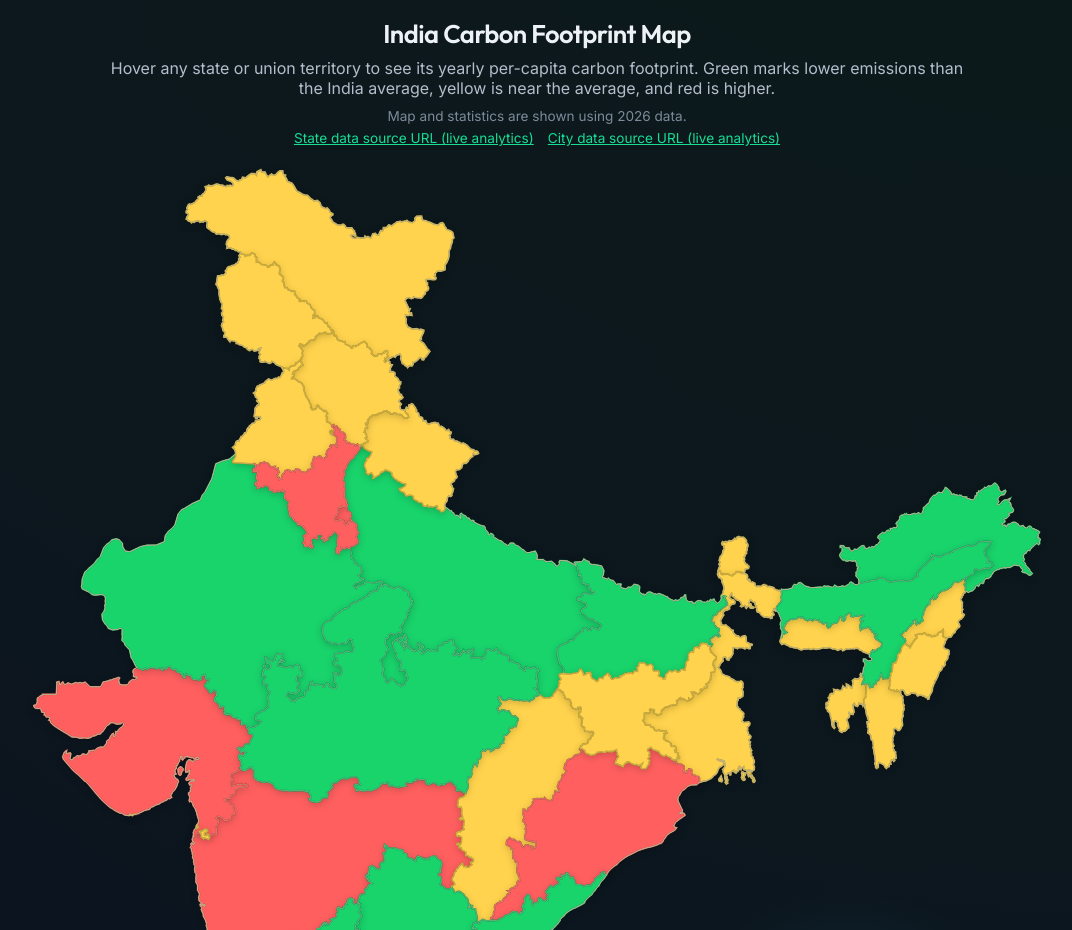
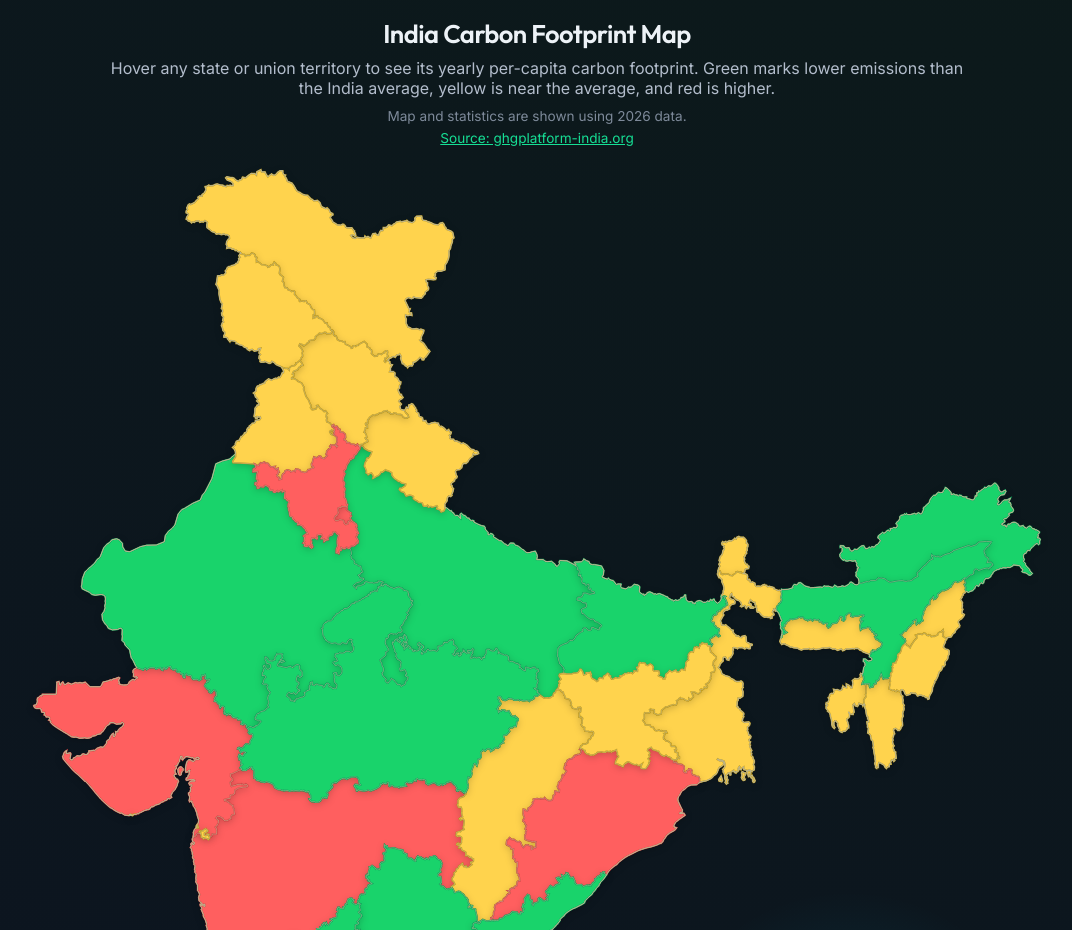
Before and after one commit to Ratul-Chatterjee/Eco-Swaraj, a React (Vite) app: page / in a window 1280 px wide. Shown: the part 1000-1930 px from the top of the page, without its empty margins (103-1175 px from the left). Built offline with nearby package versions, Linux system fonts and the light colour scheme; no server answers; the database is empty.

Commit message:
Landing page link change (polishing the landing page)

```diff
--- a/src/components/Common/IndiaCarbonMap.tsx
+++ b/src/components/Common/IndiaCarbonMap.tsx
@@ -7,10 +7,8 @@ import { ANALYTICS_DATASET_YEAR } from "../../data/indiaAnalyticsDataset";
 
 const FALLBACK_NATIONAL_AVERAGE = 1.8;
 const LANDING_MAP_DATA_YEAR = ANALYTICS_DATASET_YEAR;
-const CARBON_ANALYTICS_SOURCE_URL = "https://us-central1-eco-swaraj.cloudfunctions.net/getIndiaCarbonAnalytics";
 
-const STATE_DATA_SOURCE_URL = CARBON_ANALYTICS_SOURCE_URL;
-const CITY_DATA_SOURCE_URL = CARBON_ANALYTICS_SOURCE_URL;
+const MAP_SOURCE_URL = "https://ghgplatform-india.org";
 
 const REGION_CODE_TO_NAME: Record<string, string> = {
   "IN-AN": "Andaman and Nicobar Islands",
@@ -111,14 +109,9 @@ export const IndiaCarbonMap: React.FC = () => {
           </p>
           <div style={{ marginTop: 10, display: "flex", flexDirection: "column", gap: 6, alignItems: "center", color: "var(--text-muted)", fontSize: "0.85rem" }}>
             <div>Map and statistics are shown using {LANDING_MAP_DATA_YEAR} data.</div>
-            <div style={{ display: "flex", flexWrap: "wrap", gap: "14px", justifyContent: "center" }}>
-              <a href={STATE_DATA_SOURCE_URL} target="_blank" rel="noreferrer" style={{ color: "var(--color-primary)" }}>
-                State data source URL (live analytics)
-              </a>
-              <a href={CITY_DATA_SOURCE_URL} target="_blank" rel="noreferrer" style={{ color: "var(--color-primary)" }}>
-                City data source URL (live analytics)
-              </a>
-            </div>
+            <a href={MAP_SOURCE_URL} target="_blank" rel="noreferrer" style={{ color: "var(--color-primary)" }}>
+              Source: ghgplatform-india.org
+            </a>
           </div>
         </div>
 
```
